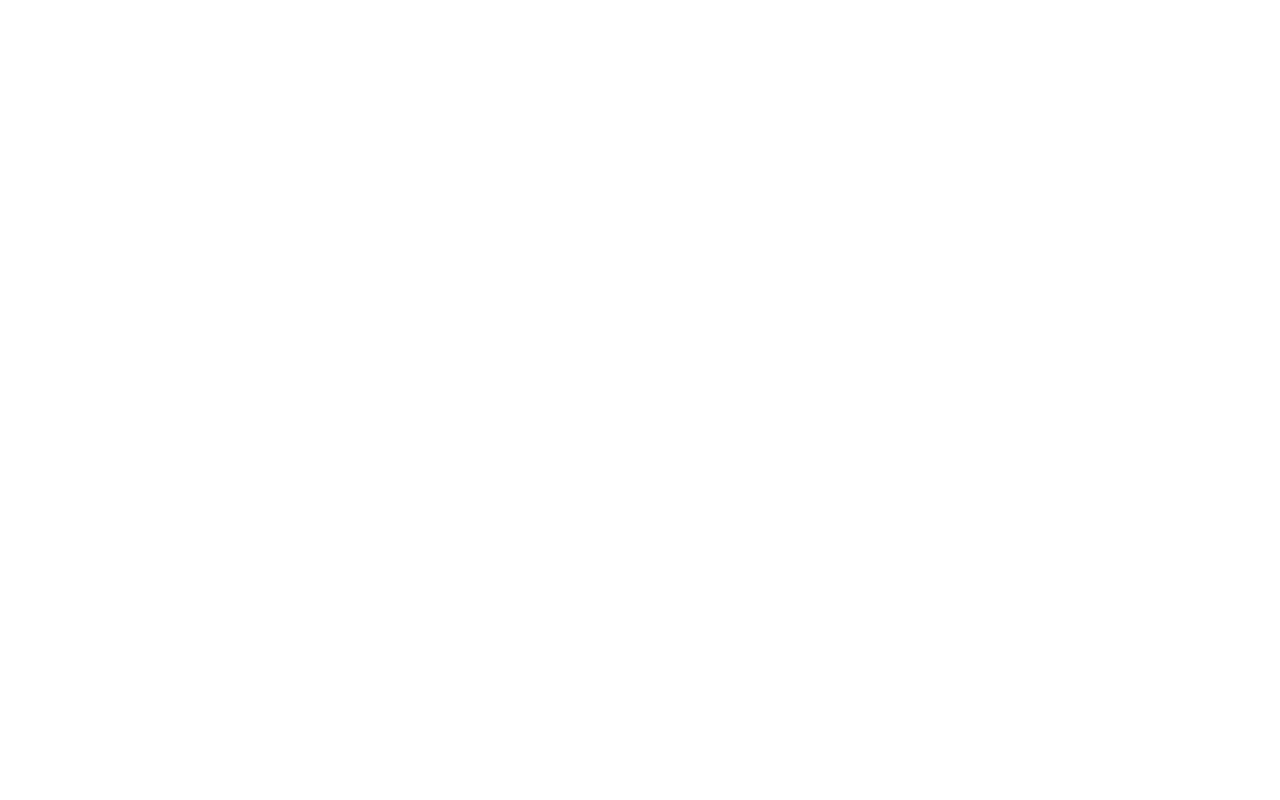
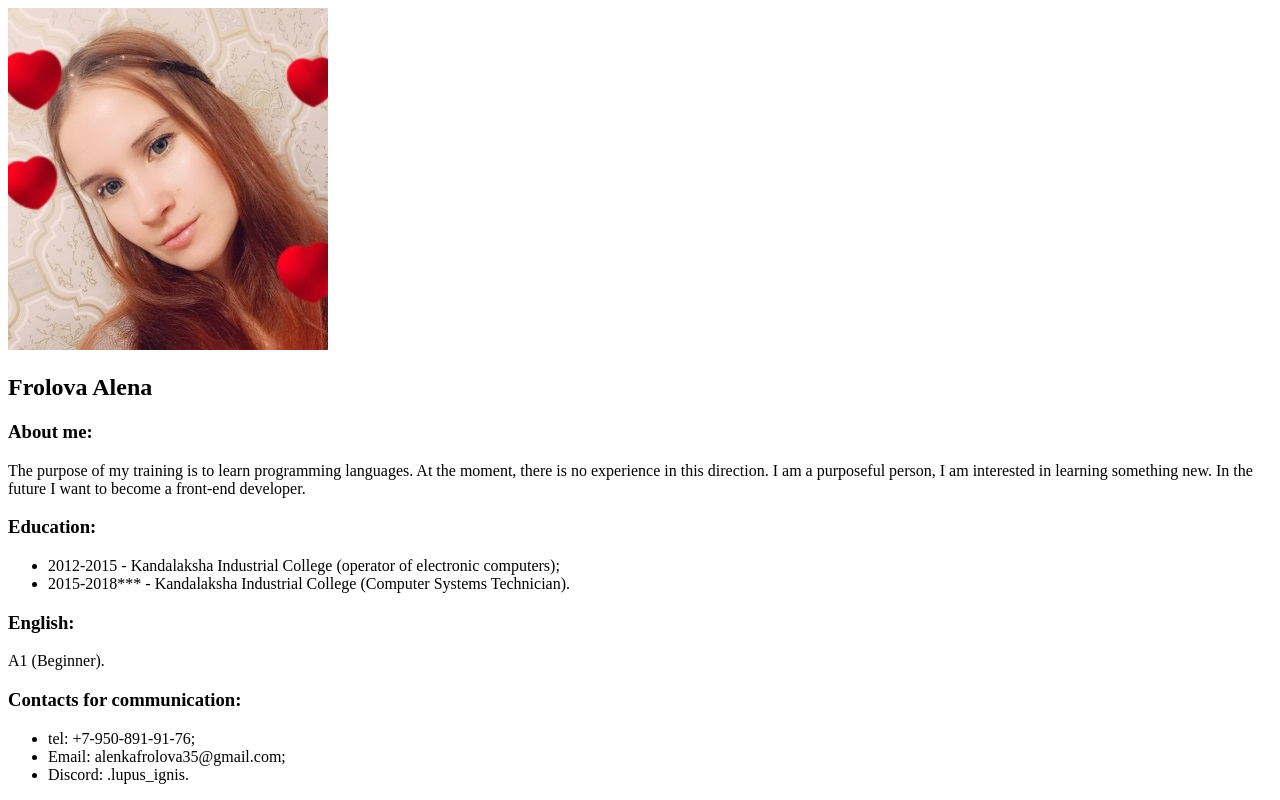
Before and after one commit to Lupua/rsschool-cv, a plain HTML site: page index.html in a window 1280 px wide. Drawn offline with Linux system fonts and the light colour scheme.

Commit message:
feat: change html file

```diff
--- a/index.html
+++ b/index.html
@@ -5,6 +5,64 @@
     <meta http-equiv="X-UA-Compatible" content="IE=edge" />
     <meta name="viewport" content="width=device-width, initial-scale=1.0" />
 <title>Frolova Alena</title>
+</head>
+<body>
+    <section class="main_page">
+        <div class="block">
+            <div class="photo">
+<img src="image.png" alt="">
+            </div>
+            <div class="main_title">
+                <h1>Frolova Alena</h1>
+            </div>
+        </div>
+    </section>
+<section>
+    <div class="block">
+        <h3 class="title">About me:</h3>
+        <p> The purpose of my training is to learn programming languages.
+            At the moment, there is no experience in this direction. I am a purposeful person,
+            I am interested in learning something new. In the future I want to become a front-end developer.</p>
+    </div>
+</section>
 
-</head>
+<section>
+<div class="block">
+    <h3 class="title">Education:</h3>
+<p>
+    <ul>
+        <li>
+            2012-2015 - Kandalaksha Industrial College (operator of electronic computers);
+        </li>
+        <li>
+            2015-2018*** - Kandalaksha Industrial College (Computer Systems Technician).
+        </li>
+    </ul>
+</p>
+</div>
+</section>
+
+<section>
+<div class="block">
+    <h3 class="title">English:</h3>
+    <p>A1 (Beginner).</p>
+</div>
+</section>
+    <section>
+    <div class="block">
+        <h3 class="title">Contacts for communication:</h3>
+<ul>
+    <li>
+        tel: +7-950-891-91-76;
+    </li>
+    <li>
+        Email: alenkafrolova35@gmail.com;
+    </li>
+    <li>
+        Discord: .lupus_ignis.
+    </li>
+</ul>
+    </div>
+</section>
+    </body>
 </html>
```
